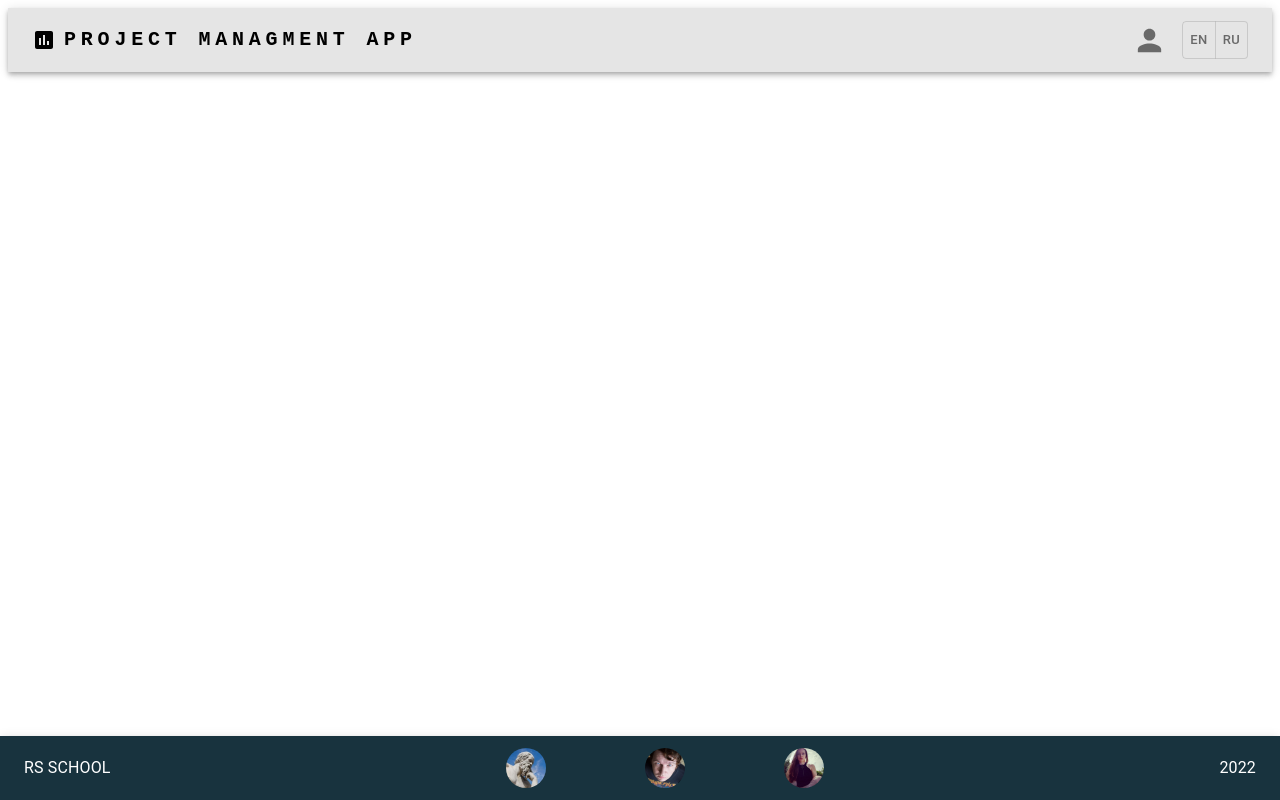
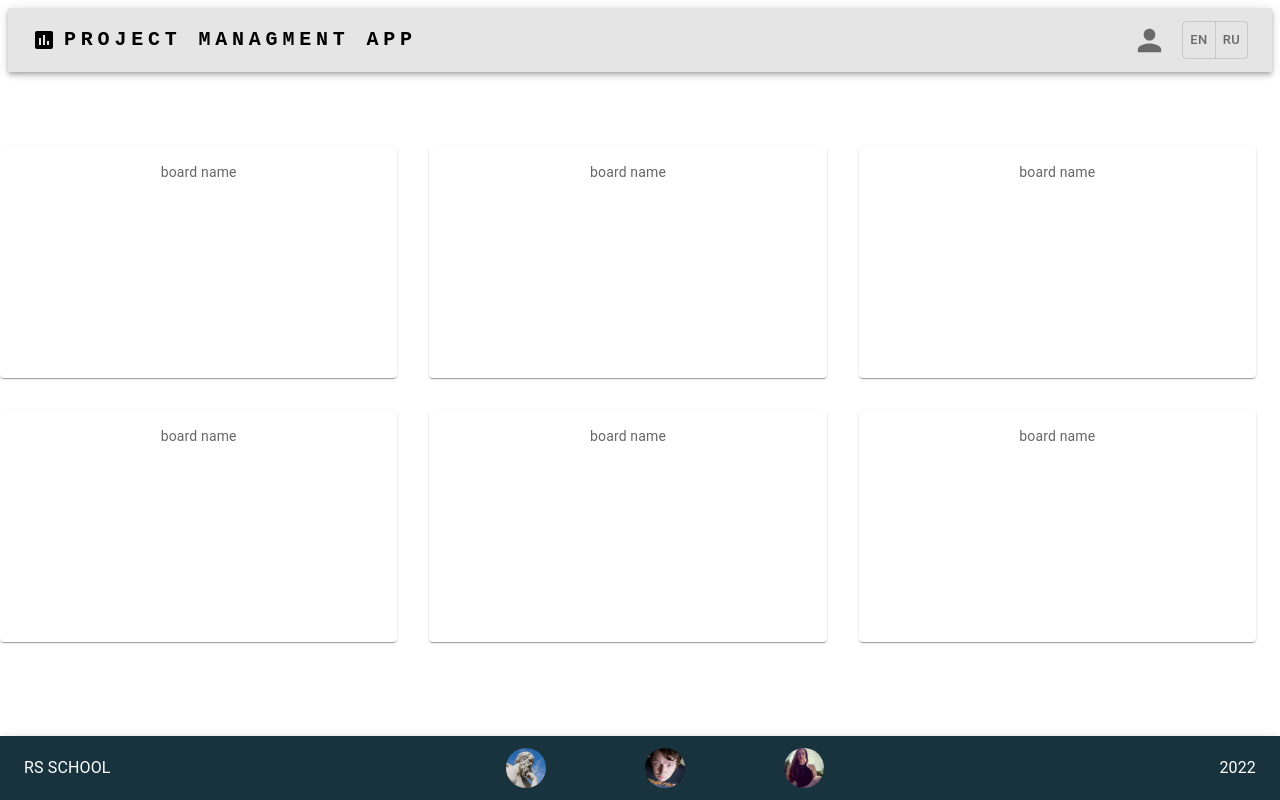
Before and after one commit to intellectualDarknet/react-manament-front, a React (Create React App) app in the folder my-app/: page /Boards in a window 1280 px wide. Built offline with nearby package versions, Linux system fonts and the light colour scheme.

Commit message:
feat: add container

```diff
--- a/my-app/src/components/Footer/index.tsx
+++ b/my-app/src/components/Footer/index.tsx
@@ -14,7 +14,7 @@ const pictures = [
 ];
 const Footer = () => {
   return (
-    <AppBar position="fixed" color="secondary" sx={{ top: 'auto', bottom: 0 }}>
+    <AppBar component="footer" position="fixed" color="secondary" sx={{ top: 'auto', bottom: 0 }}>
       <Toolbar>
         <Box sx={{ flexGrow: 2, display: { md: 'flex' }, justifyContent: 'start' }}>
           <a href="https://rs.school/" target="_blank" rel="noreferrer">
--- a/my-app/src/pages/boards/boards.tsx
+++ b/my-app/src/pages/boards/boards.tsx
@@ -1,7 +1,29 @@
-import React from 'react';
+import Box from '@mui/material/Box';
+import Grid from '@mui/material/Grid';
+import Paper from '@mui/material/Paper';
+import { styled } from '@mui/material/styles';
+
+const Item = styled(Paper)(({ theme }) => ({
+  backgroundColor: theme.palette.mode === 'dark' ? '#1A2027' : '#fff',
+  ...theme.typography.body2,
+  padding: theme.spacing(2),
+  margin: theme.spacing(2),
+  textAlign: 'center',
+  color: theme.palette.text.secondary,
+}));
 
 const Boards = () => {
-  return <></>;
+  return (
+    <Box sx={{ flexGrow: 1 }}>
+      <Grid container spacing={{ xs: 2, md: 3 }} columns={{ xs: 4, sm: 8, md: 12 }}>
+        {Array.from(Array(6)).map((_, index) => (
+          <Grid xs={2} sm={4} md={4} key={index}>
+            <Item sx={{ height: '200px' }}>board name</Item>
+          </Grid>
+        ))}
+      </Grid>
+    </Box>
+  );
 };
 
 export default Boards;
```
